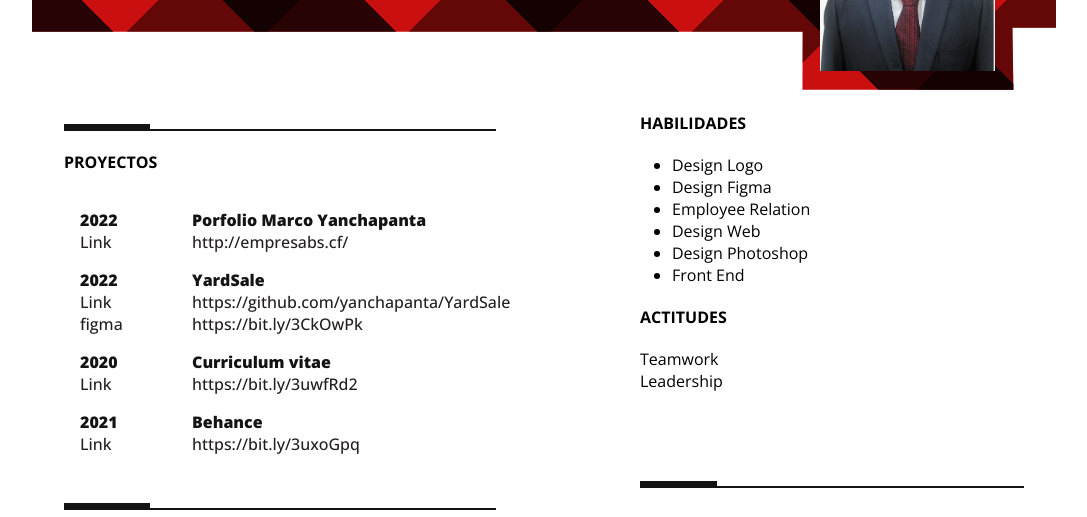
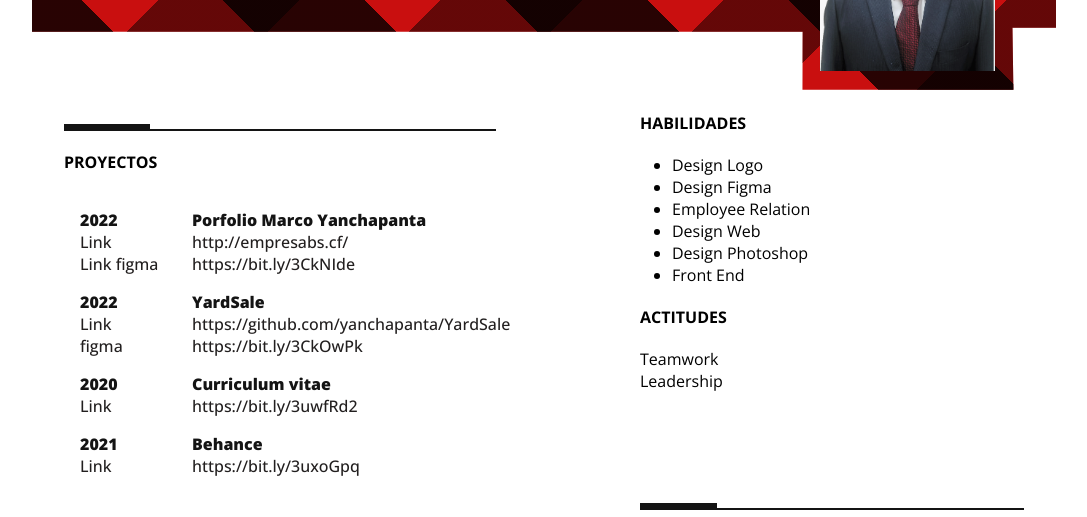
Before and after one commit to yanchapanta/curriculumn, a plain HTML site: page index.html in a window 1280 px wide. Shown: the part 208-725 px from the top of the page, without its empty margins (96-1183 px from the left). Drawn offline with nearby package versions, Linux system fonts and the light colour scheme.

Commit message:
update 2

```diff
--- a/index.html
+++ b/index.html
@@ -57,6 +57,11 @@
 						<div class="info">
 							<strong class="letter-small">Link</strong>
 							<a class="letter-small" target="_blank" href="http://empresabs.cf/">http://empresabs.cf/</a>
+						</div>
+						<div class="info">
+							<strong class="letter-small">Link figma</strong>
+							<a class="letter-small" target="_blank"
+								href="https://bit.ly/3CkNIde">https://bit.ly/3CkNIde</a>
 						</div>
 					</div>
 
```
